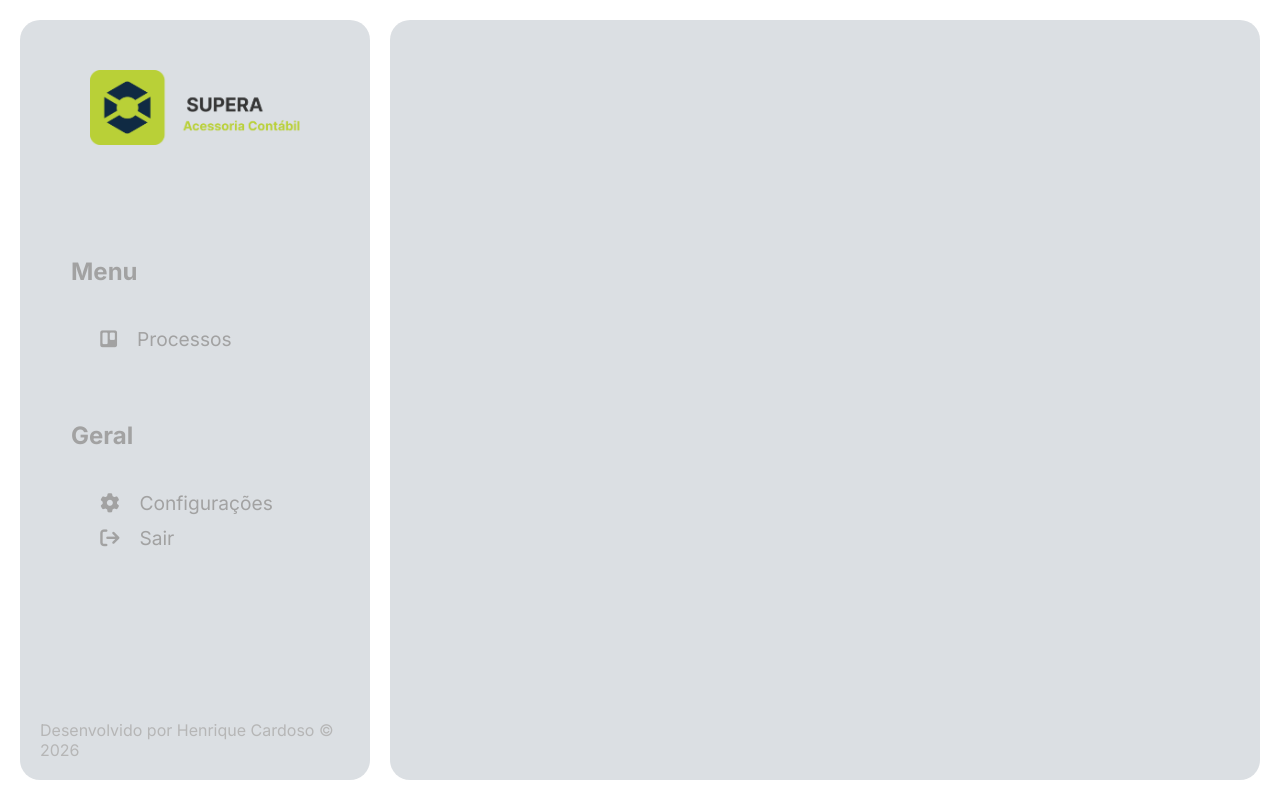
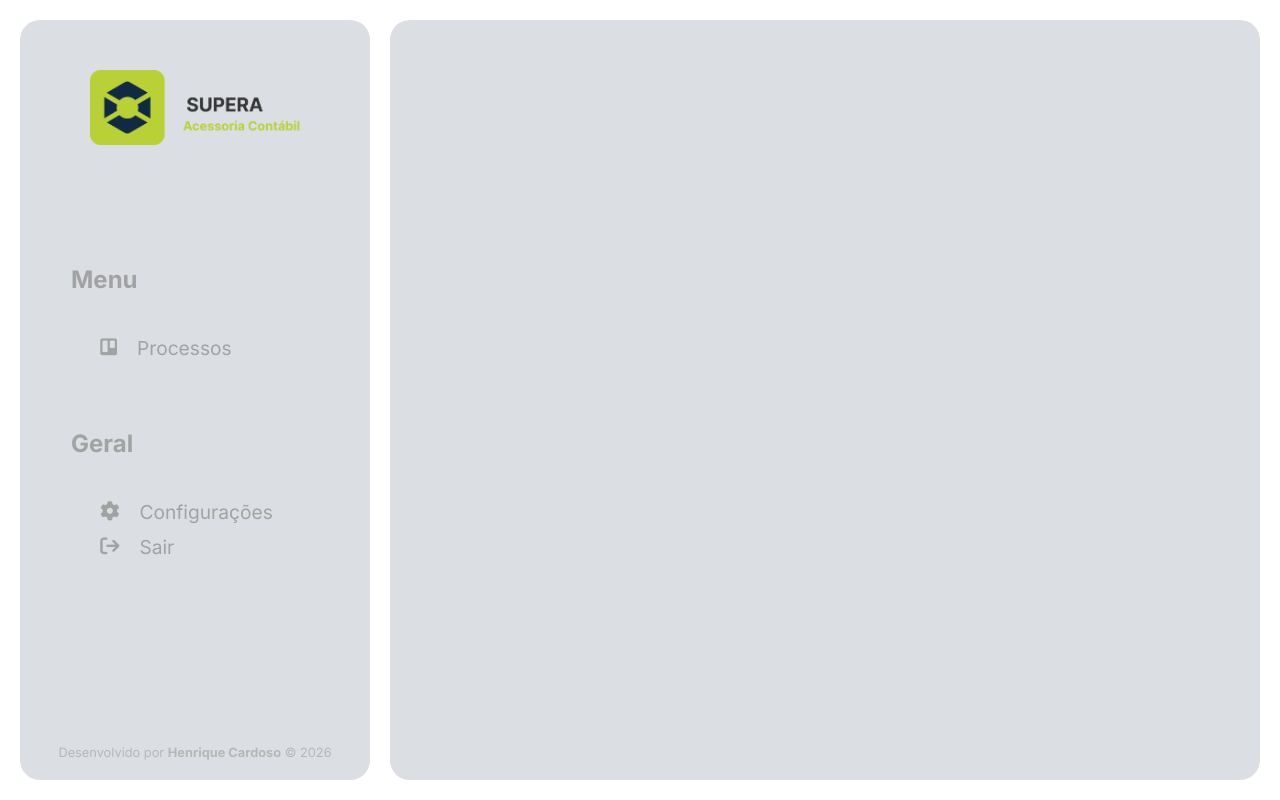
Before and after one commit to rique-cardoso/supera-contabilidade-system, a Django app: page /base/ in a window 1280 px wide. Run offline with Django 5.2, Linux system fonts and the light colour scheme; some libraries are stand-ins or nearby versions.

Commit message:
melhorias na formtação visual do rodapé da barra lateral

```diff
--- a/static/css/global.css
+++ b/static/css/global.css
@@ -151,4 +151,5 @@ header.cabecalho_principal > div:last-of-type{
 
 header.cabecalho_principal p{
   color: var(--contour-form);
+  font-size: 0.8em;
 }
--- a/templates/base.html
+++ b/templates/base.html
@@ -28,7 +28,7 @@
                 </form>
             </div>
         </nav>
-        <div><p>Desenvolvido por Henrique Cardoso © 2026</p></div>
+        <div><p>Desenvolvido por <strong style="cursor: pointer;">Henrique Cardoso</strong> © 2026</p></div>
     </header>
     <main class="conteudo_principal">
         {% block content %}{% endblock %}
```
